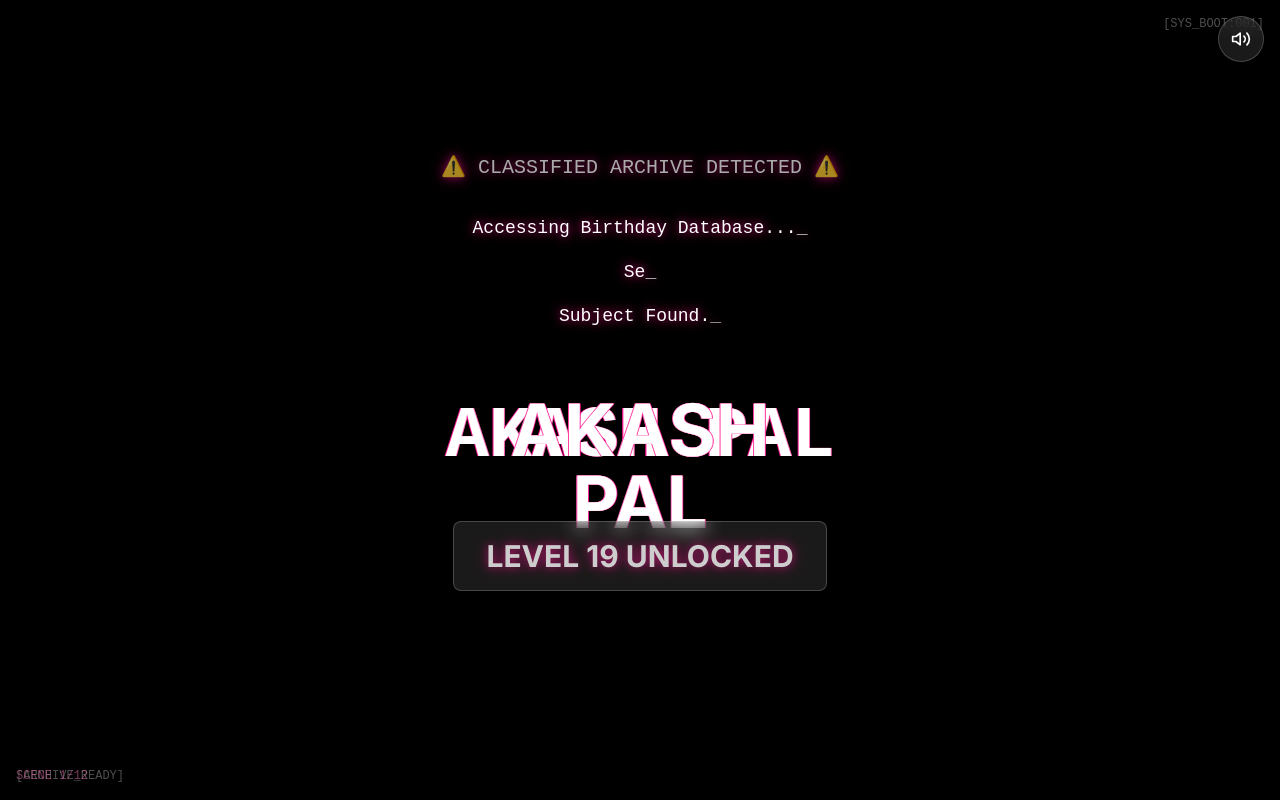
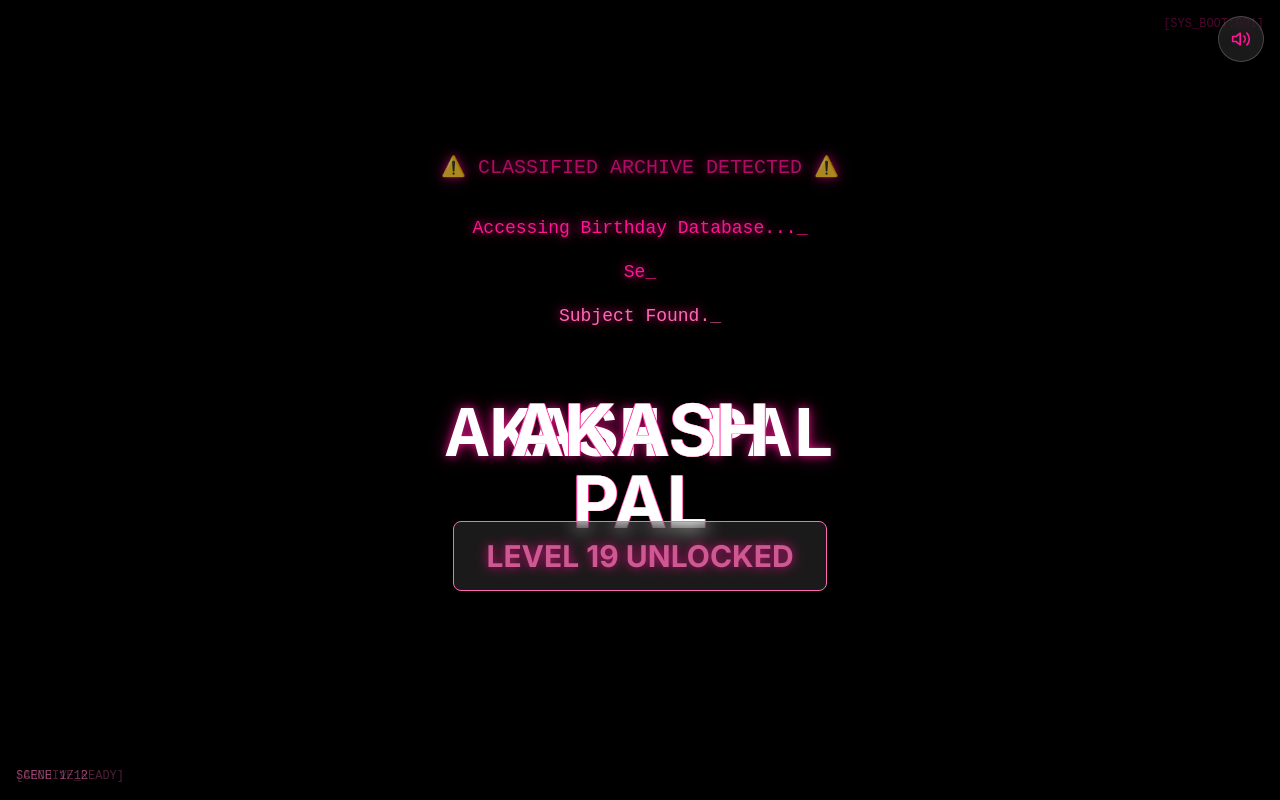
Before and after one commit to Arunydvmm/hpybdyAkash, a React (Vite) app: page / in a window 1280 px wide. Built offline with nearby package versions, Linux system fonts and the light colour scheme.

Commit message:
Fix: Move all love theme CSS to index.css, remove separate love-theme.css to fix blank page issue

```diff
--- a/src/index.css
+++ b/src/index.css
@@ -3,27 +3,6 @@
 @tailwind base;
 @tailwind components;
 @tailwind utilities;
-
-/* Import Love Theme */
-@import './love-theme.css';
-
-/* Theme Variables */
-:root {
-  /* Neon Dark Theme */
-  --color-primary-neon: #00d4ff;
-  --color-secondary-neon: #ffd700;
-  --color-accent-neon: #9d00ff;
-
-  /* Forest Green Theme (Low Theme) */
-  --color-primary-forest: #4ade80;
-  --color-secondary-forest: #86efac;
-  --color-accent-forest: #22c55e;
-
-  /* Ocean Theme */
-  --color-primary-ocean: #0ea5e9;
-  --color-secondary-ocean: #06b6d4;
-  --color-accent-ocean: #0284c7;
-}
 
 * {
   -webkit-font-smoothing: antialiased;
@@ -44,16 +23,16 @@ html, body, #root {
 }
 
 ::-webkit-scrollbar-track {
-  background: rgba(0, 212, 255, 0.1);
+  background: rgba(255, 20, 147, 0.1);
 }
 
 ::-webkit-scrollbar-thumb {
-  background: rgba(0, 212, 255, 0.5);
+  background: rgba(255, 20, 147, 0.5);
   border-radius: 4px;
 }
 
 ::-webkit-scrollbar-thumb:hover {
-  background: rgba(0, 212, 255, 0.7);
+  background: rgba(255, 20, 147, 0.7);
 }
 
 /* Glassmorphism */
@@ -69,30 +48,88 @@ html, body, #root {
   border: 1px solid rgba(255, 20, 147, 0.3);
 }
 
-/* Neon glow */
+/* LOVE THEME - All Pink Colors */
+
+/* Text colors - Pink */
+.text-neon-blue {
+  color: #ff1493 !important;
+}
+
+.text-neon-gold {
+  color: #ff69b4 !important;
+}
+
+.text-neon-purple {
+  color: #ff69b4 !important;
+}
+
+/* Border colors - Pink */
+.border-neon-blue {
+  border-color: #ff1493 !important;
+}
+
+.border-neon-gold {
+  border-color: #ff69b4 !important;
+}
+
+.border-neon-purple {
+  border-color: #ff69b4 !important;
+}
+
+/* Gradient colors - Pink */
+.from-neon-blue {
+  --tw-gradient-from: #ff1493 !important;
+}
+
+.to-neon-blue {
+  --tw-gradient-to: #ff1493 !important;
+}
+
+.from-neon-gold {
+  --tw-gradient-from: #ff69b4 !important;
+}
+
+.to-neon-gold {
+  --tw-gradient-to: #ff69b4 !important;
+}
+
+.from-neon-purple {
+  --tw-gradient-from: #ff69b4 !important;
+}
+
+.to-neon-purple {
+  --tw-gradient-to: #ff69b4 !important;
+}
+
+/* Via colors */
+.via-neon-blue {
+  --tw-gradient-via: #ff1493 !important;
+}
+
+/* Neon glow - Pink */
 .neon-glow {
-  box-shadow: 0 0 10px rgba(255, 20, 147, 0.5), 0 0 20px rgba(255, 20, 147, 0.3);
+  box-shadow: 0 0 10px rgba(255, 20, 147, 0.5), 0 0 20px rgba(255, 20, 147, 0.3) !important;
 }
 
 .neon-glow-gold {
-  box-shadow: 0 0 10px rgba(255, 105, 180, 0.5), 0 0 20px rgba(255, 105, 180, 0.3);
+  box-shadow: 0 0 10px rgba(255, 105, 180, 0.5), 0 0 20px rgba(255, 105, 180, 0.3) !important;
 }
 
 .neon-glow-purple {
-  box-shadow: 0 0 10px rgba(255, 105, 180, 0.5), 0 0 20px rgba(255, 105, 180, 0.3);
+  box-shadow: 0 0 10px rgba(255, 105, 180, 0.5), 0 0 20px rgba(255, 105, 180, 0.3) !important;
 }
 
-/* Text shadows */
+/* Text shadows - Pink */
 .text-glow {
-  text-shadow: 0 0 10px rgba(255, 20, 147, 0.8), 0 0 20px rgba(255, 20, 147, 0.4);
+  text-shadow: 0 0 10px rgba(255, 20, 147, 0.8), 0 0 20px rgba(255, 20, 147, 0.4) !important;
 }
 
 .text-glow-gold {
-  text-shadow: 0 0 10px rgba(255, 105, 180, 0.8), 0 0 20px rgba(255, 105, 180, 0.4);
+  text-shadow: 0 0 10px rgba(255, 105, 180, 0.8), 0 0 20px rgba(255, 105, 180, 0.4) !important;
 }
 
 .text-glow-forest {
-  text-shadow: 0 0 10px rgba(255, 20, 147, 0.8), 0 0 20px rgba(255, 20, 147, 0.4);
+  text-shadow: 0 0 10px rgba(255, 20, 147, 0.8), 0 0 20px rgba(255, 20, 147, 0.4) !important;
 }
 
 /* Screen flicker */
--- a/src/love-theme.css
+++ /dev/null
@@ -1,102 +0,0 @@
-/* Love Theme - Override all colors */
-
-:root {
-  --primary-pink: #ff1493;
-  --secondary-pink: #ff69b4;
-  --light-pink: #ffb6c1;
-  --dark-pink: #c71585;
-  --accent-pink: #ff6b9d;
-}
-
-/* Replace all neon-blue with primary pink */
-.text-neon-blue,
-.border-neon-blue,
-.bg-neon-blue,
-[style*="neon-blue"] {
-  --tw-text-opacity: 1;
-  color: rgb(255 20 147 / var(--tw-text-opacity)) !important;
-  border-color: rgb(255 20 147 / var(--tw-border-opacity)) !important;
-  background-color: rgb(255 20 147 / var(--tw-bg-opacity)) !important;
-}
-
-/* Replace neon-gold with secondary pink */
-.text-neon-gold,
-.border-neon-gold,
-.bg-neon-gold,
-[style*="neon-gold"] {
-  --tw-text-opacity: 1;
-  color: rgb(255 105 180 / var(--tw-text-opacity)) !important;
-  border-color: rgb(255 105 180 / var(--tw-border-opacity)) !important;
-  background-color: rgb(255 105 180 / var(--tw-bg-opacity)) !important;
-}
-
-/* Replace neon-purple with accent pink */
-.text-neon-purple,
-.border-neon-purple,
-.bg-neon-purple,
-[style*="neon-purple"] {
-  --tw-text-opacity: 1;
-  color: rgb(255 105 180 / var(--tw-text-opacity)) !important;
-  border-color: rgb(255 105 180 / var(--tw-border-opacity)) !important;
-  background-color: rgb(255 105 180 / var(--tw-bg-opacity)) !important;
-}
-
-/* Love theme glows */
-.neon-glow {
-  box-shadow: 0 0 10px rgba(255, 20, 147, 0.5), 0 0 20px rgba(255, 20, 147, 0.3) !important;
-}
-
-.neon-glow-gold {
-  box-shadow: 0 0 10px rgba(255, 105, 180, 0.5), 0 0 20px rgba(255, 105, 180, 0.3) !important;
-}
-
-.neon-glow-purple {
-  box-shadow: 0 0 10px rgba(255, 105, 180, 0.5), 0 0 20px rgba(255, 105, 180, 0.3) !important;
-}
-
-/* Love theme text glows */
-.text-glow {
-  text-shadow: 0 0 10px rgba(255, 20, 147, 0.8), 0 0 20px rgba(255, 20, 147, 0.4) !important;
-}
-
-.text-glow-gold {
-  text-shadow: 0 0 10px rgba(255, 105, 180, 0.8), 0 0 20px rgba(255, 105, 180, 0.4) !important;
-}
-
-/* Pink gradients */
-.from-neon-blue {
-  --tw-gradient-from: #ff1493 !important;
-  --tw-gradient-to: rgb(255 20 147 / 0) !important;
-  --tw-gradient-stops: var(--tw-gradient-from), var(--tw-gradient-to) !important;
-}
-
-.to-neon-blue {
-  --tw-gradient-to: #ff1493 !important;
-}
-
-.from-neon-gold {
-  --tw-gradient-from: #ff69b4 !important;
-  --tw-gradient-to: rgb(255 105 180 / 0) !important;
-  --tw-gradient-stops: var(--tw-gradient-from), var(--tw-gradient-to) !important;
-}
-
-.to-neon-gold {
-  --tw-gradient-to: #ff69b4 !important;
-}
-
-.from-neon-purple {
-  --tw-gradient-from: #ff69b4 !important;
-  --tw-gradient-to: rgb(255 105 180 / 0) !important;
-  --tw-gradient-stops: var(--tw-gradient-from), var(--tw-gradient-to) !important;
-}
-
-.to-neon-purple {
-  --tw-gradient-to: #ff69b4 !important;
-}
-
-/* Love theme glass */
-.glass-dark {
-  background: rgba(0, 0, 0, 0.3) !important;
-  backdrop-filter: blur(10px) !important;
-  border: 1px solid rgba(255, 20, 147, 0.3) !important;
-}
```
